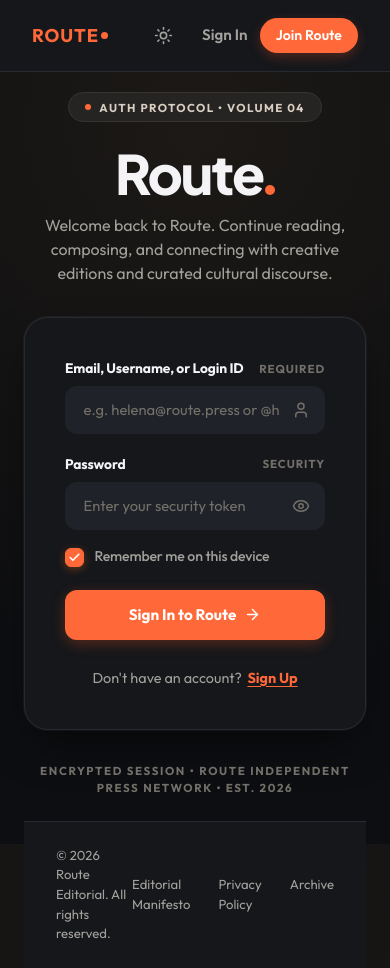
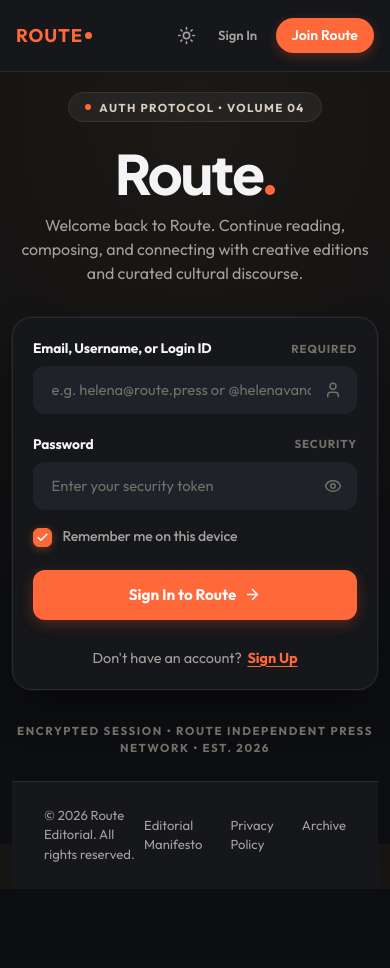
Before and after one commit to nadanashat1/-Social-Media-App, a React (Vite) app: page /signin in a window 390 px wide. After the commit the page ends 889 px from the top, so only its background shows below. Built offline with nearby package versions, Linux system fonts and the light colour scheme.

Commit message:
Implement responsive design for layout styles
Added responsive adjustments for various screen sizes to improve layout and usability.

```diff
--- a/src/styles/layout.css
+++ b/src/styles/layout.css
@@ -883,3 +883,72 @@
   border-radius: 20px;
   margin-bottom: 1.5rem;
 }
+
+
+/* ---------- Responsive adjustments (layout only, design unchanged) ---------- */
+
+@media (max-width: 900px) {
+  /* Feed: stack the suggestions panel under the feed instead of beside it */
+  .feed-layout {
+    flex-direction: column !important;
+    align-items: stretch !important;
+  }
+  .feed-layout > .desktop-sidebar {
+    width: 100% !important;
+  }
+}
+
+@media (max-width: 900px) {
+  /* Header: brand + actions on the first row, navigation on its own row */
+  .site-header {
+    height: auto;
+    min-height: var(--header-height);
+    flex-wrap: wrap;
+    padding: 0.5rem 1rem;
+    row-gap: 0.25rem;
+  }
+  .header-right { gap: 0.75rem; margin-left: auto; }
+  .header-nav {
+    order: 3;
+    width: 100%;
+    gap: 0.25rem;
+    justify-content: space-between;
+    overflow-x: auto;
+  }
+  .nav-link {
+    padding: 0.5rem 0.6rem;
+    font-size: 0.88rem;
+    white-space: nowrap;
+  }
+  .header-left { gap: 0.75rem; }
+  .btn-create-post { white-space: nowrap; }
+}
+
+@media (max-width: 480px) {
+  .btn-create-post { padding: 0.55rem 0.7rem; }
+  .btn-create-post span { display: none; }
+  .header-right { gap: 0.4rem; }
+  .auth-page-container { padding-left: 0.75rem !important; padding-right: 0.75rem !important; }
+  .auth-card { padding: 1.25rem !important; border-radius: 20px; }
+  .auth-card-compact { padding: 1.25rem !important; }
+  .nav-link { padding: 0.5rem 0.4rem; font-size: 0.82rem; gap: 0.3rem; }
+  .user-dropdown-menu { width: min(230px, calc(100vw - 2rem)); }
+}
+
+@media (max-width: 360px) {
+  .nav-link { padding: 0.5rem 0.2rem; font-size: 0.78rem; gap: 0.2rem; }
+  .nav-link svg { display: none; }
+  .header-nav { gap: 0; }
+  .site-header { padding-left: 0.75rem; padding-right: 0.75rem; }
+  .brand-badge { font-size: 1rem; }
+  .auth-big-logo { font-size: clamp(2.6rem, 17vw, 4rem); }
+}
+
+@media (max-width: 600px) { .auth-card p, .auth-card h1, article p { overflow-wrap: anywhere; } }
+
+@media (max-width: 600px) {
+  .profile-head-main { flex-wrap: wrap; gap: 1rem !important; min-width: 0; }
+  .profile-head-main > div { min-width: 0; }
+  .profile-actions { flex-wrap: wrap; }
+  .profile-metrics { gap: 1.25rem !important; flex-wrap: wrap; }
+}
```
